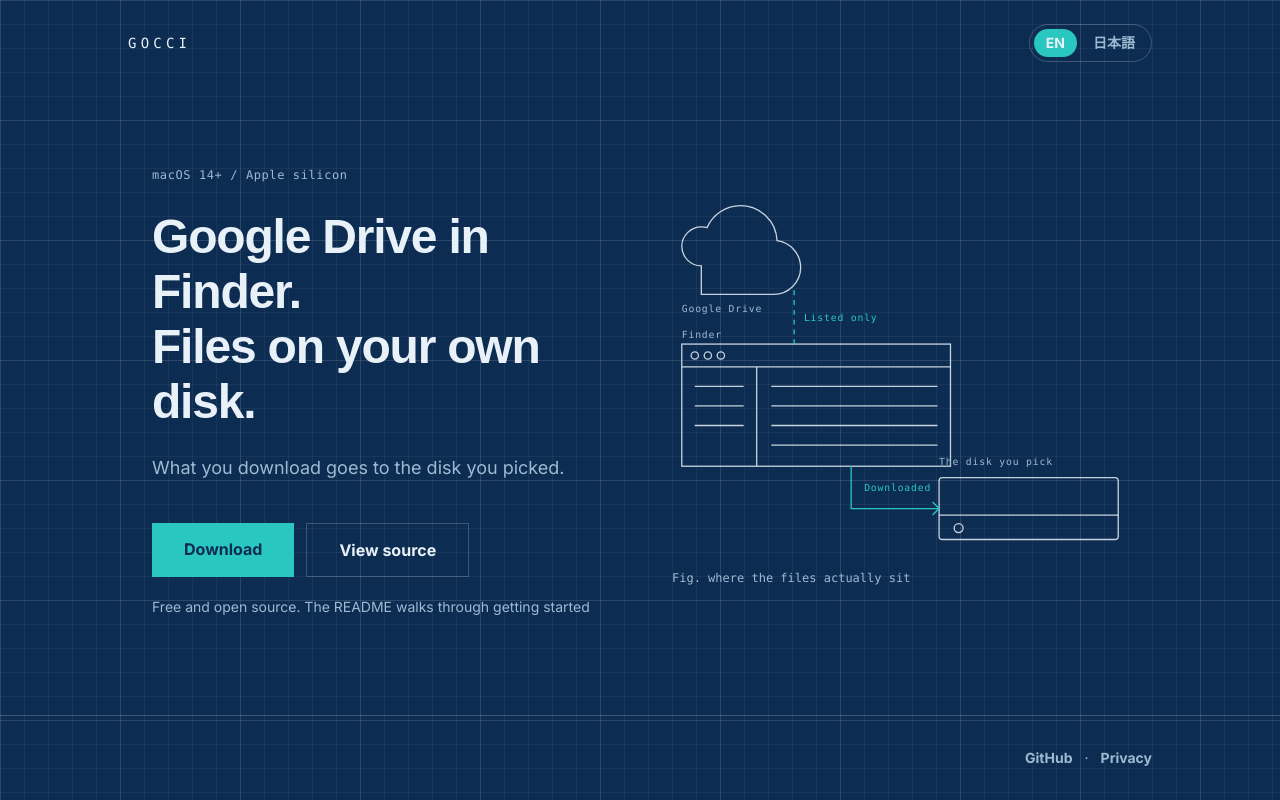
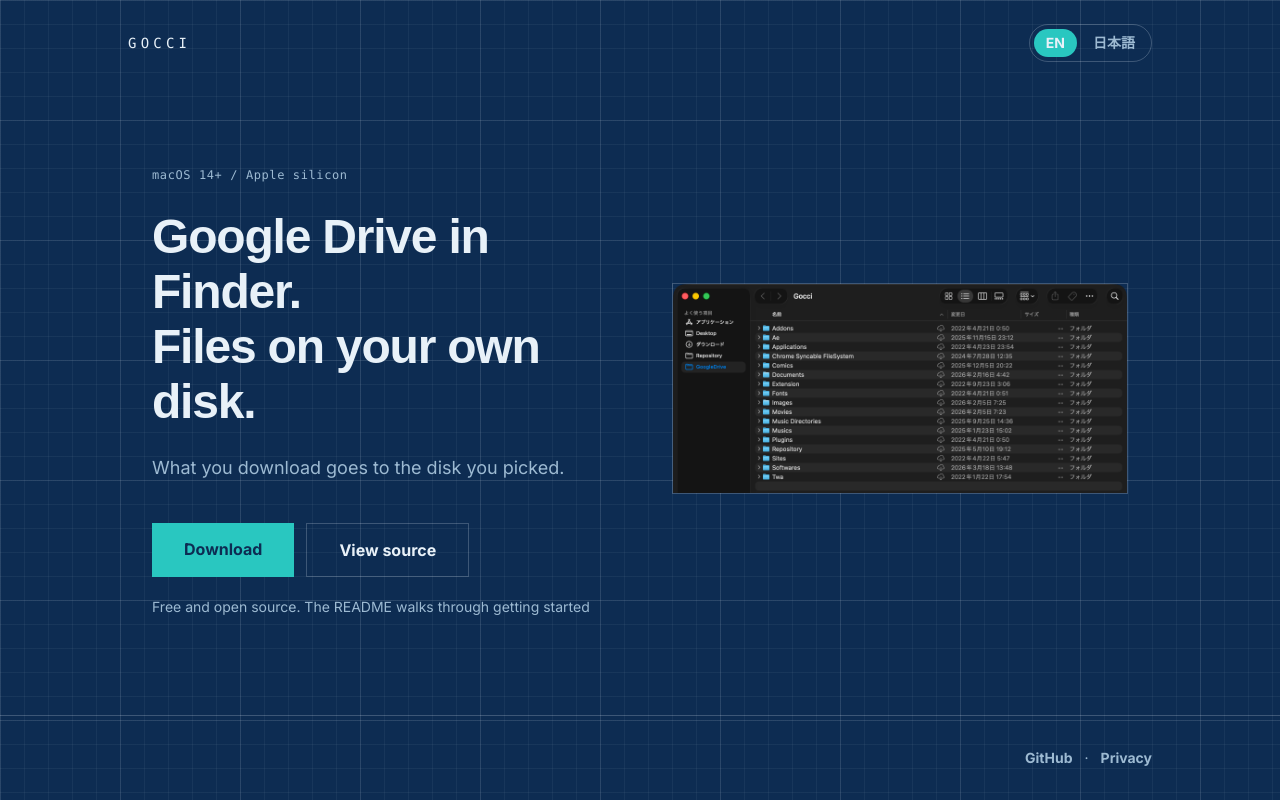
Before and after one commit to piro0919/gocci, a Next.js app in the folder lp/: page /en in a window 1280 px wide. Built offline with nearby package versions, Linux system fonts and the light colour scheme; a web font is replaced by a local one.

Commit message:
fix(lp): show Finder with the drive mounted, not a diagram

```diff
--- a/lp/messages/en.json
+++ b/lp/messages/en.json
@@ -65,6 +65,6 @@
     "disk": "The disk you pick",
     "flowTop": "Listed only",
     "flowBottom": "Downloaded",
-    "caption": "Fig. where the files actually sit"
+    "caption": "Google Drive mounted in Finder"
   }
 }
--- a/lp/messages/ja.json
+++ b/lp/messages/ja.json
@@ -65,6 +65,6 @@
     "disk": "選んだディスク",
     "flowTop": "見えるだけ",
     "flowBottom": "落とした分",
-    "caption": "図: ファイルが置かれる場所"
+    "caption": "Finder に載った Google ドライブ"
   }
 }
--- a/lp/src/app/[locale]/page.tsx
+++ b/lp/src/app/[locale]/page.tsx
@@ -1,6 +1,6 @@
+import Image from "next/image";
 import { getTranslations, setRequestLocale } from "next-intl/server";
 import { Link } from "@/i18n/navigation";
-import { FlowDiagram } from "./flow-diagram";
 import { LanguageSwitch } from "./language-switch";
 
 const REPO = "https://github.com/piro0919/gocci";
@@ -55,14 +55,16 @@
           <p className="mt-5 text-muted text-sm">{t("hero.note")}</p>
         </div>
 
+        {/* 実際の Finder。同種のマウント系はどれも「ファイラに載った状態」を
+            見せていて、図より実物のほうが伝わる */}
         <div className="min-w-0 lg:flex-1">
-          <FlowDiagram
-            caption={t("diagram.caption")}
-            disk={t("diagram.disk")}
-            drive={t("diagram.drive")}
-            finder={t("diagram.finder")}
-            flowBottom={t("diagram.flowBottom")}
-            flowTop={t("diagram.flowTop")}
+          <Image
+            alt={t("diagram.caption")}
+            className="w-full border border-line"
+            height={900}
+            priority={true}
+            src="/screenshot-finder.png"
+            width={1960}
           />
         </div>
       </main>
```
Also changed, not shown: lp/public/screenshot-finder.png (added).
